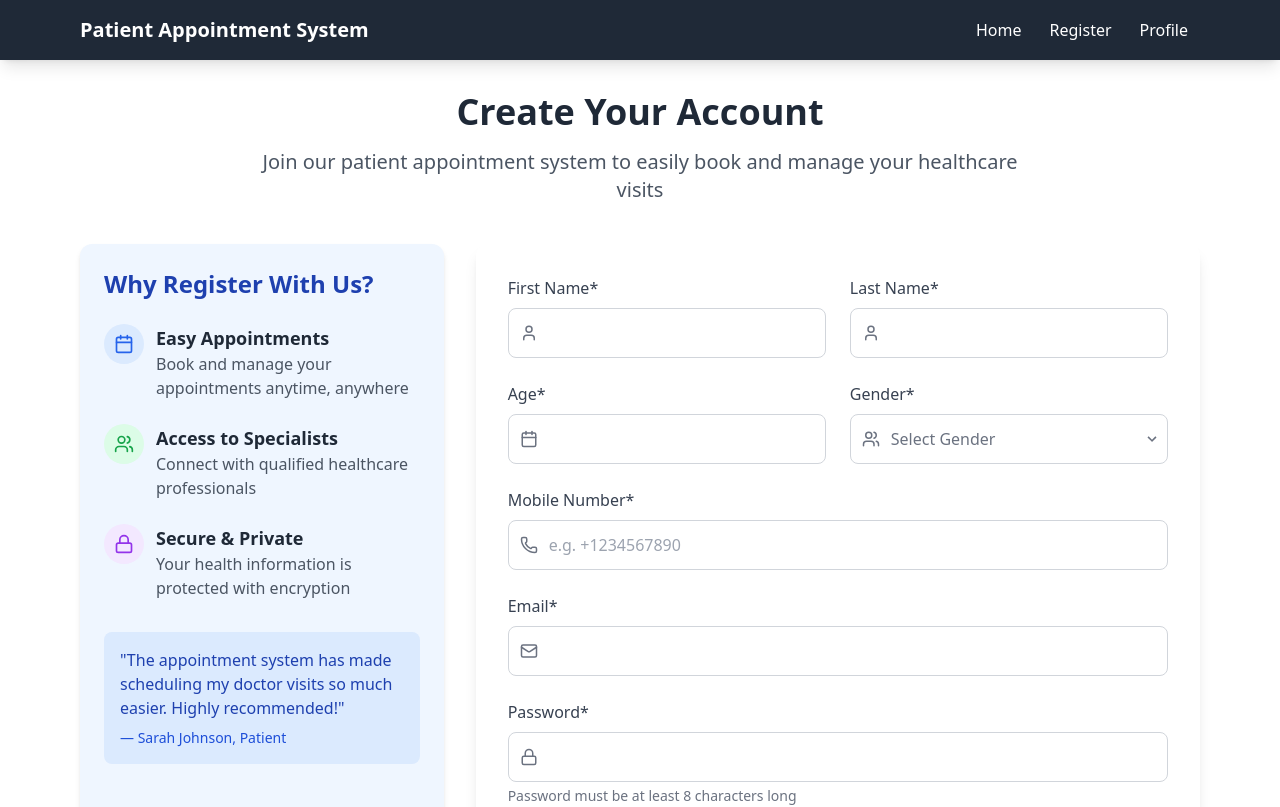
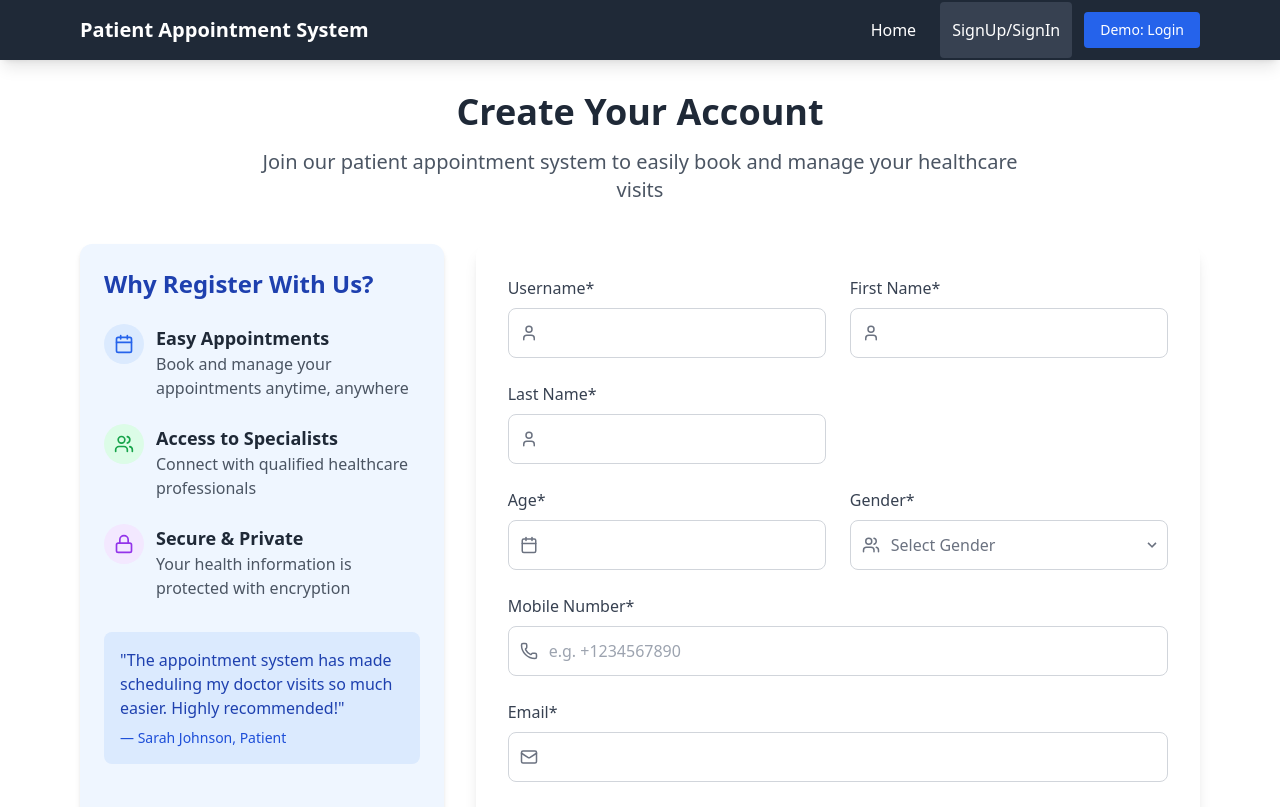
Before and after one commit to shardasingh11/PatientAppointmentSyatemFrontend, a React (Create React App) app in the folder app/: page /register in a window 1280 px wide. Shown: the top 807 px of the page. Built offline with nearby package versions, Linux system fonts and the light colour scheme.

Commit message:
created the user registration

```diff
--- a/app/src/App.js
+++ b/app/src/App.js
@@ -8,6 +8,7 @@ import PatientProfile from './components/PatientProfile.js';
 import CreateDoctorProfile from './components/CreateDoctorProfile.js';
 import "./index.css"
 import DoctorProfile from './components/DoctorProfile.js';
+import LoginPage from './components/LoginPage.js';
 
 
 function App() {
@@ -22,6 +23,7 @@ function App() {
             <Route path="/patient-profile/:userId" element={<PatientProfile />} />
             <Route path='/create-doctor-profile/:userId' element={<CreateDoctorProfile />}/>
             <Route path='/doctor-profile/:doctorId' element={<DoctorProfile />}/>
+            <Route path='/login-page' element={<LoginPage />}/>
 
 
           </Routes>
--- /dev/null
+++ b/app/src/components/LoginPage.js
@@ -0,0 +1,6 @@
+
+const LoginPage = () =>{
+    return <h1> Wrlcome to Login Page</h1>
+}
+
+export default LoginPage;
--- a/app/src/components/Navbar.js
+++ b/app/src/components/Navbar.js
@@ -1,13 +1,54 @@
-import { useState } from 'react';
-import { Menu, X } from 'lucide-react';
+import { useState, useEffect } from 'react';
+import { Menu, X, ChevronDown, LogOut, User } from 'lucide-react';
 
 const Navbar = () => {
   const [isOpen, setIsOpen] = useState(false);
+  const [isLoggedIn, setIsLoggedIn] = useState(false);
+  const [username, setUsername] = useState('');
+  const [dropdownOpen, setDropdownOpen] = useState(false);
+  const [activePage, setActivePage] = useState('/');
+
+  // Simulate checking if user is logged in
+  useEffect(() => {
+    // This would normally come from your auth system
+    const loggedInUser = localStorage.getItem('user');
+    if (loggedInUser) {
+      setIsLoggedIn(true);
+      setUsername(JSON.parse(loggedInUser).username);
+    }
+
+    // Set active page based on current path
+    setActivePage(window.location.pathname);
+  }, []);
 
   const toggleNavbar = () => {
     setIsOpen(!isOpen);
   };
 
+  const toggleDropdown = () => {
+    setDropdownOpen(!dropdownOpen);
+  };
+
+  const handleLogout = () => {
+    localStorage.removeItem('user');
+    setIsLoggedIn(false);
+    setUsername('');
+    setDropdownOpen(false);
+    // Redirect to home page
+    window.location.href = '/';
+  };
+
+  // For demo purposes - toggle login state
+  const simulateLogin = () => {
+    if (!isLoggedIn) {
+      const user = { username: 'JohnDoe' };
+      localStorage.setItem('user', JSON.stringify(user));
+      setIsLoggedIn(true);
+      setUsername(user.username);
+    } else {
+      handleLogout();
+    }
+  };
 
   return (
     <nav className="bg-gray-800 text-white shadow-lg">
@@ -21,10 +62,77 @@ const Navbar = () => {
           </div>
 
           {/* Primary nav - Desktop */}
-          <div className="hidden md:flex items-center space-x-1">
-            <a href="/" className="py-4 px-3 hover:bg-gray-700 transition duration-300 rounded">Home</a>
-            <a href="/register" className="py-4 px-3 hover:bg-gray-700 transition duration-300 rounded">Register</a>
-            <a href="/profile" className="py-4 px-3 hover:bg-gray-700 transition duration-300 rounded">Profile</a>
+          <div className="hidden md:flex items-center space-x-3">
+            <a
+              href="/"
+              className={`py-4 px-3 transition duration-300 rounded ${
+                activePage === '/' ? 'bg-gray-700 text-white' : 'hover:bg-gray-700'
+              }`}
+            >
+              Home
+            </a>
+
+            {!isLoggedIn ? (
+              <a
+                href="/register"
+                className={`py-4 px-3 transition duration-300 rounded ${
+                  activePage === '/register' ? 'bg-gray-700 text-white' : 'hover:bg-gray-700'
+                }`}
+              >
+                SignUp/SignIn
+              </a>
+            ) : (
+              <div className="relative">
+                <button
+                  onClick={toggleDropdown}
+                  className="flex items-center py-4 px-3 hover:bg-gray-700 transition duration-300 rounded"
+                >
+                  <span className="mr-1">{username}</span>
+                  <ChevronDown size={16} />
+                </button>
+
+                {dropdownOpen && (
+                  <div className="absolute right-0 mt-2 w-48 bg-white rounded-md shadow-lg py-1 z-10">
+                    <a
+                      href="/profile"
+                      className={`block px-4 py-2 text-sm text-gray-700 hover:bg-gray-100 ${
+                        activePage === '/profile' ? 'bg-gray-100' : ''
+                      }`}
+                    >
+                      <div className="flex items-center">
+                        <User size={16} className="mr-2" />
+                        Profile
+                      </div>
+                    </a>
+                    <a
+                      href="/appointments"
+                      className={`block px-4 py-2 text-sm text-gray-700 hover:bg-gray-100 ${
+                        activePage === '/appointments' ? 'bg-gray-100' : ''
+                      }`}
+                    >
+                      My Appointments
+                    </a>
+                    <button
+                      onClick={handleLogout}
+                      className="block w-full text-left px-4 py-2 text-sm text-gray-700 hover:bg-gray-100"
+                    >
+                      <div className="flex items-center">
+                        <LogOut size={16} className="mr-2" />
+                        Logout
+                      </div>
+                    </button>
+                  </div>
+                )}
+              </div>
+            )}
+
+            {/* Demo button to toggle login state - Remove in production */}
+            <button
+              onClick={simulateLogin}
+              className="py-2 px-4 bg-blue-600 hover:bg-blue-700 rounded text-sm"
+            >
+              {isLoggedIn ? 'Demo: Logout' : 'Demo: Login'}
+            </button>
           </div>
 
           {/* Mobile menu button */}
@@ -38,9 +146,58 @@ const Navbar = () => {
 
       {/* Mobile menu */}
       <div className={`md:hidden ${isOpen ? "block" : "hidden"}`}>
-        <a href="/" className="block py-2 px-4 text-sm hover:bg-gray-700 transition duration-300">Home</a>
-        <a href="/register" className="block py-2 px-4 text-sm hover:bg-gray-700 transition duration-300">Register</a>
-        <a href="/profile" className="block py-2 px-4 text-sm hover:bg-gray-700 transition duration-300">Profile</a>
+        <a
+          href="/"
+          className={`block py-2 px-4 text-sm hover:bg-gray-700 transition duration-300 ${
+            activePage === '/' ? 'bg-gray-700' : ''
+          }`}
+        >
+          Home
+        </a>
+
+        {!isLoggedIn ? (
+          <a
+            href="/auth"
+            className={`block py-2 px-4 text-sm hover:bg-gray-700 transition duration-300 ${
+              activePage === '/auth' ? 'bg-gray-700' : ''
+            }`}
+          >
+            SignUp/SignIn
+          </a>
+        ) : (
+          <>
+            <a
+              href="/profile"
+              className={`block py-2 px-4 text-sm hover:bg-gray-700 transition duration-300 ${
+                activePage === '/profile' ? 'bg-gray-700' : ''
+              }`}
+            >
+              Profile
+            </a>
+            <a
+              href="/appointments"
+              className={`block py-2 px-4 text-sm hover:bg-gray-700 transition duration-300 ${
+                activePage === '/appointments' ? 'bg-gray-700' : ''
+              }`}
+            >
+              My Appointments
+            </a>
+            <button
+              onClick={handleLogout}
+              className="block w-full text-left py-2 px-4 text-sm text-white hover:bg-gray-700 transition duration-300"
+            >
+              Logout
+            </button>
+          </>
+        )}
+
+        {/* Demo button for mobile - Remove in production */}
+        <button
+          onClick={simulateLogin}
+          className="block w-full text-left py-2 px-4 text-sm bg-blue-600 hover:bg-blue-700"
+        >
+          {isLoggedIn ? 'Demo: Logout' : 'Demo: Login'}
+        </button>
       </div>
     </nav>
   );
--- a/app/src/components/UserRegistration.js
+++ b/app/src/components/UserRegistration.js
@@ -7,6 +7,7 @@ const UserRegistration = () => {
   const navigate = useNavigate();
 
   const [formData, setFormData] = useState({
+    username: '',
     first_name: '',
     last_name: '',
     age: '',
@@ -26,6 +27,7 @@ const UserRegistration = () => {
   const validateForm = () => {
     const newErrors = {};
 
+    if (!formData.username.trim()) newErrors.username = 'Username name is required';
     if (!formData.first_name.trim()) newErrors.first_name = 'First name is required';
     if (!formData.last_name.trim()) newErrors.last_name = 'Last name is required';
 
@@ -81,7 +83,7 @@ const UserRegistration = () => {
         const response = await fetch('http://localhost:8000/users/user-register', {
           method: 'POST',
           headers: {
-            'Content-Type': 'application/json',
+            'Content-Type': 'application/json'
           },
           body: JSON.stringify(formData),
         });
@@ -99,22 +101,28 @@ const UserRegistration = () => {
         console.log('Registration successful:', data);
         setRegistrationSuccess(true);
 
+        // nevigate to login page
+          setTimeout(() => {
+            console.log("inside setTimeout for navigate login page")
+            navigate(`/login-page`)
+          }, 1500);
 
-       if(data.user.user_role.toLowerCase() === "patient"){
-          setTimeout(() => {
-            console.log("inside setTimeout");
-            navigate(`/patient-profile/${data.user.id}`, {
-              state: { profileData: data }
-            });
-          }, 1500);
-       }else if(data.user.user_role.toLowerCase() === "doctor"){
-            setTimeout(()=> {
-              navigate(`/create-doctor-profile/${data.user.id}`)
-            }, 1500);
-       }
+        // if (data.user.user_role.toLowerCase() === "patient") {
+        //   setTimeout(() => {
+        //     console.log("inside setTimeout");
+        //     navigate(`/patient-profile/${data.user.id}`, {
+        //       state: { profileData: data }
+        //     });
+        //   }, 1500);
+        // } else if (data.user.user_role.toLowerCase() === "doctor") {
+        //   setTimeout(() => {
+        //     navigate(`/create-doctor-profile/${data.user.id}`)
+        //   }, 1500);
+        // }
 
         // Reset form after successful submission
         setFormData({
+          username: '',
           first_name: '',
           last_name: '',
           age: '',
@@ -212,6 +220,31 @@ const UserRegistration = () => {
 
             <form onSubmit={handleSubmit}>
               <div className="grid grid-cols-1 md:grid-cols-2 gap-6">
+                  {/* Username */}
+                  <div>
+                    <label htmlFor="username" className="block text-gray-700 font-medium mb-2">
+                      Username*
+                    </label>
+                    <div className={`relative ${errors.username ? 'text-red-500' : 'text-gray-500'}`}>
+                      <span className="absolute inset-y-0 left-0 flex items-center pl-3">
+                        <User size={18} />
+                      </span>
+                      <input
+                        type="text"
+                        id="username"
+                        name="username"
+                        value={formData.username}
+                        onChange={handleChange}
+                        className={`w-full pl-10 py-3 border rounded-lg focus:outline-none focus:ring-2
+                        ${errors.username
+                            ? 'border-red-300 focus:border-red-300 focus:ring-red-200'
+                            : 'border-gray-300 focus:border-blue-300 focus:ring-blue-200'}`}
+                      />
+                    </div>
+                    {errors.username && <p className="text-red-500 text-sm mt-1">{errors.username}</p>}
+                  </div>
+
+
                 {/* First Name */}
                 <div>
                   <label htmlFor="first_name" className="block text-gray-700 font-medium mb-2">
@@ -312,7 +345,7 @@ const UserRegistration = () => {
                     </select>
                     <div className="pointer-events-none absolute inset-y-0 right-0 flex items-center px-2">
                       <svg className="fill-current h-4 w-4" xmlns="http://www.w3.org/2000/svg" viewBox="0 0 20 20">
-                        <path d="M9.293 12.95l.707.707L15.657 8l-1.414-1.414L10 10.828 5.757 6.586 4.343 8z"/>
+                        <path d="M9.293 12.95l.707.707L15.657 8l-1.414-1.414L10 10.828 5.757 6.586 4.343 8z" />
                       </svg>
                     </div>
                   </div>
@@ -405,7 +438,7 @@ const UserRegistration = () => {
                       ${formData.user_role === 'patient'
                         ? 'border-blue-500 bg-blue-50 text-blue-700'
                         : 'border-gray-300 hover:border-gray-400'}`}
-                    onClick={() => setFormData({...formData, user_role: 'patient'})}
+                    onClick={() => setFormData({ ...formData, user_role: 'patient' })}
                   >
                     <div className="flex items-center">
                       <input
@@ -427,7 +460,7 @@ const UserRegistration = () => {
                       ${formData.user_role === 'doctor'
                         ? 'border-blue-500 bg-blue-50 text-blue-700'
                         : 'border-gray-300 hover:border-gray-400'}`}
-                    onClick={() => setFormData({...formData, user_role: 'doctor'})}
+                    onClick={() => setFormData({ ...formData, user_role: 'doctor' })}
                   >
                     <div className="flex items-center">
                       <input
@@ -474,7 +507,7 @@ const UserRegistration = () => {
             </form>
 
             <div className="mt-6 text-center text-gray-600">
-              Already have an account? <a href="/login" className="text-blue-600 font-medium hover:underline">Sign in</a>
+              Already have an account? <a href="/login-page" className="text-blue-600 font-medium hover:underline">Sign in</a>
             </div>
           </div>
         </div>
```
